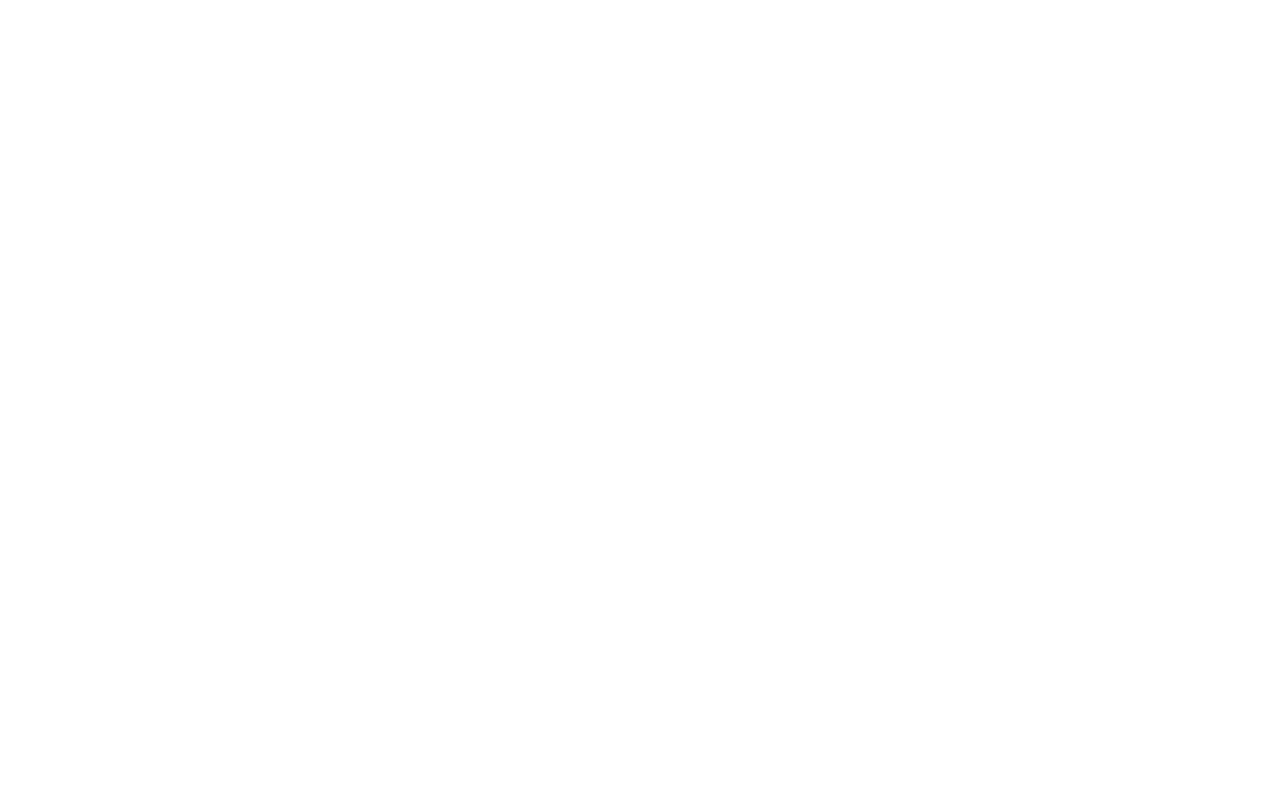
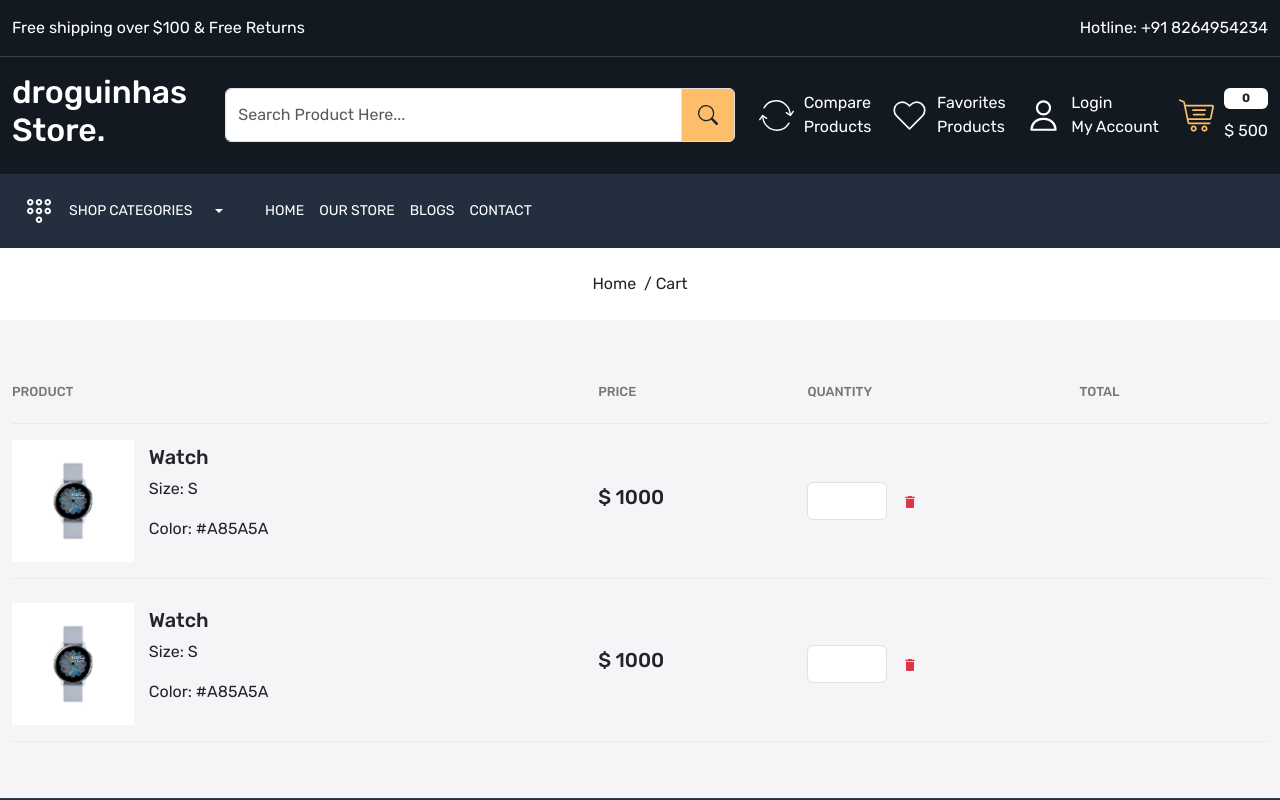
Before and after one commit to DouglasWillianBasilio/app_ecommerce, a React (Create React App) app: page /cart in a window 1280 px wide. Before the commit this address had no page. Shown: the top 800 px of the page. Built offline with nearby package versions, Linux system fonts and the light colour scheme.

Commit message:
create page Cart

```diff
--- a/src/App.css
+++ b/src/App.css
@@ -883,4 +883,37 @@
   font-size: 14px;
   color: var(--color-777777);
 }
+
 /* Main Product page end */
+
+
+
+
+
+/* Cart page */
+
+.cart-header,
+.cart-data {
+  border-bottom: 1px solid #eaeaea;
+}
+
+.cart-header h4 {
+  font-size: 13px;
+  color: var(--color-777777);
+  text-transform: uppercase;
+}
+
+.cart-col-1 {
+  width: 40%;
+}
+.cart-col-2 {
+  width: 10%;
+}
+.cart-col-3 {
+  width: 15%;
+}
+.cart-col-4 {
+  width: 15%;
+}
+
+/* Cart page end */
--- a/src/App.js
+++ b/src/App.js
@@ -20,6 +20,7 @@
 import TermAndContions from './pages/TermAndContions';
 import ShippingPolicy from './pages/ShippingPolicy';
 import SingleProduct from './pages/SingleProduct';
+import Cart from './pages/Cart';
 
 function App() {
   return (
@@ -34,6 +35,7 @@
             <Route path='product/:id' element={<SingleProduct />} />
             <Route path='blogs' element={<Blogs />} />
             <Route path='blog/:id' element={<SingleBlog />} />
+            <Route path='cart' element={<Cart />} />
             <Route path='compare-product' element={<CompareProduct />} />
             <Route path='wishlist' element={<Wishlist />} />
             <Route path='login' element={<Login />} />
--- /dev/null
+++ b/src/pages/Cart.js
@@ -0,0 +1,107 @@
+import React from 'react';
+import Meta from '../components/Meta';
+import BreadCrumb from '../components/BreadCrumb';
+import watch from '../images/watch.jpg';
+import { MdDelete } from "react-icons/md";
+
+const Cart = () => {
+    return (
+        <>
+            <Meta title={"Cart"} />
+            <BreadCrumb title='Cart' />
+
+            <section className='cart-wrapper home-wrapper-2 py-5'>
+                <div className='container-xxl'>
+                    <div className='row'>
+                        <div className='col-12'>
+                            <div className='cart-header py-3 d-flex justify-content-between align-items-center'>
+                                <h4 className='cart-col-1'>Product</h4>
+                                <h4 className='cart-col-2'>Price</h4>
+                                <h4 className='cart-col-3'>Quantity</h4>
+                                <h4 className='cart-col-4'>Total</h4>
+                            </div>
+
+                            <div className='cart-data py-3 mb-2 d-flex justify-content-between align-items-center'>
+                                <div className='cart-col-1 gap-15 d-flex align-items-center'>
+                                    <div className='w-25'>
+                                        <img
+                                            src={watch}
+                                            className='img-fluid'
+                                            alt='product image'
+                                        />
+                                    </div>
+
+                                    <div className='w-75'>
+                                    <h5 className='title'>Watch</h5>
+                                        <p className='color'>Size: S</p>
+                                        <p className='size'>Color: #A85A5A</p>
+                                    </div>
+                                </div>
+
+                                <div className='cart-col-2'>
+                                    <h5 className='price'> $ 1000</h5>
+                                </div>
+
+                                <div className='cart-col-3 d-flex align-items-center gap-15'>
+                                    <div> <input
+                                        className='form-control'
+                                        type='number'
+                                        name=''
+                                        min={1}
+                                        max={10}
+                                        id=''
+                                    /> </div>
+                                    <div>
+                                        <MdDelete className='text-danger ' />
+                                    </div>
+                                </div>
+
+                                <div className='cart-col-4'></div>
+                            </div>
+
+                            <div className='cart-data py-3 mb-2 d-flex justify-content-between align-items-center'>
+                                <div className='cart-col-1 gap-15 d-flex align-items-center'>
+                                    <div className='w-25'>
+                                        <img
+                                            src={watch}
+                                            className='img-fluid'
+                                            alt='product image'
+                                        />
+                                    </div>
+
+                                    <div className='w-75'>
+                                        <h5 className='title'>Watch</h5>
+                                        <p className='color'>Size: S</p>
+                                        <p className='size'>Color: #A85A5A</p>
+                                    </div>
+                                </div>
+
+                                <div className='cart-col-2'>
+                                    <h5 className='price'> $ 1000</h5>
+                                </div>
+
+                                <div className='cart-col-3 d-flex align-items-center gap-15'>
+                                    <div> <input
+                                        className='form-control'
+                                        type='number'
+                                        name=''
+                                        min={1}
+                                        max={10}
+                                        id=''
+                                    /> </div>
+                                    <div>
+                                        <MdDelete className='text-danger ' />
+                                    </div>
+                                </div>
+
+                                <div className='cart-col-4'></div>
+                            </div>
+                        </div>
+                    </div>
+                </div>
+            </section>
+        </>
+    )
+}
+
+export default Cart;
```
